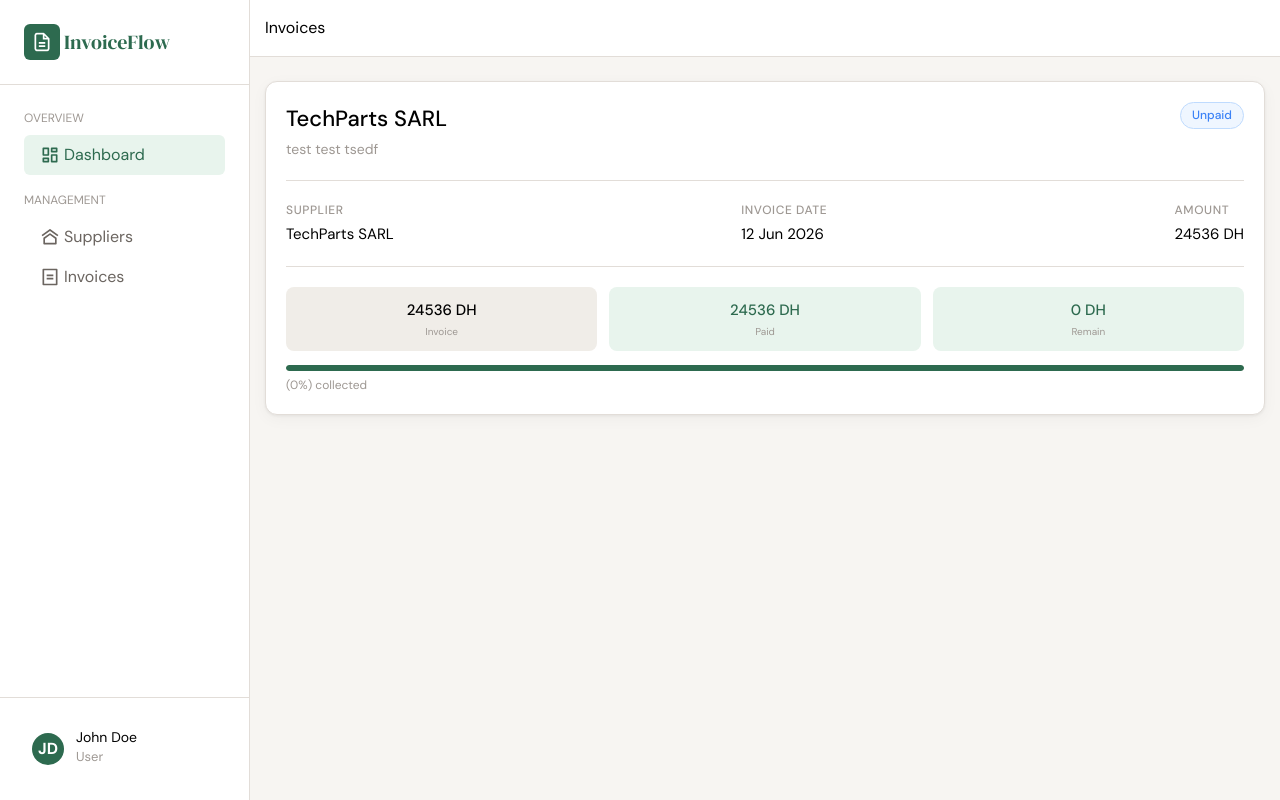
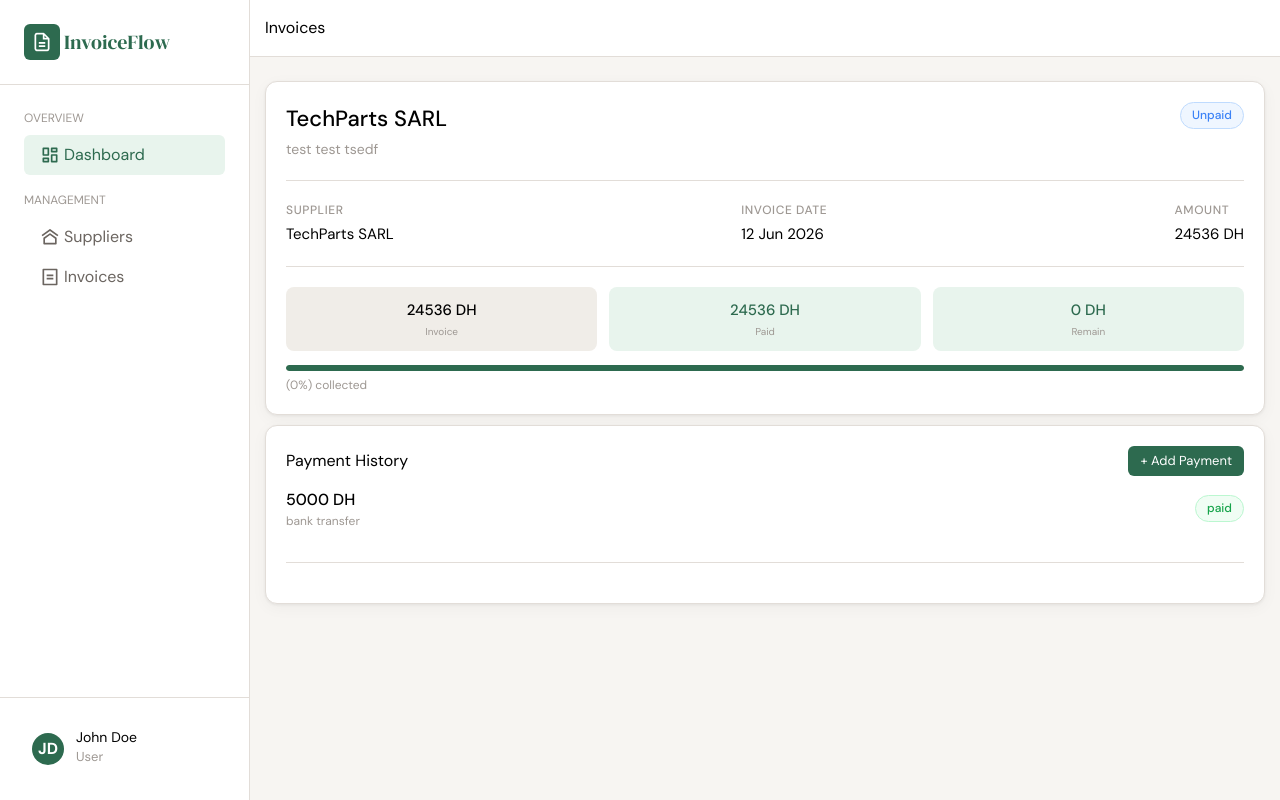
Before and after one commit to shsalima/smart-invoice-payment-tracking, a React (Vite) app in the folder front-end/: page /invoices/1 in a window 1280 px wide. Built offline with nearby package versions, Linux system fonts and the light colour scheme.

Commit message:
feat: payment details and payment modal jsx and css style

```diff
--- /dev/null
+++ b/front-end/src/components/InvoicesComponents/AddPaymentBtn.jsx
@@ -0,0 +1,10 @@
+import "../../css/style.css";
+export default function AddPaymentBtn({ onOpen }) {
+  return (
+    <div>
+      <button onClick={onOpen} className="new-invoice-btn btn-sm">
+        + Add Payment
+      </button>
+    </div>
+  );
+}
--- a/front-end/src/components/InvoicesComponents/InvoiceInfo.jsx
+++ b/front-end/src/components/InvoicesComponents/InvoiceInfo.jsx
@@ -14,7 +14,7 @@ export default function InvoiceInfo() {
   return (
     <div>
       {invoices.map((inv) => (
-        <div className="info-card">
+        <div className="card">
           <div className="header-info-card">
             <div>
               <div className="supplier-name">{inv.supplier}</div>
--- a/front-end/src/components/InvoicesComponents/PaymentHistory.jsx
+++ b/front-end/src/components/InvoicesComponents/PaymentHistory.jsx
@@ -0,0 +1,45 @@
+import { useState } from "react";
+import "../../css/style.css";
+import AddPaymentBtn from "./AddPaymentBtn";
+import PaymentRow from "./PaymentRow";
+import PaymentModal from "./PaymentModal";
+
+export default function PaymentHistory() {
+  const [showModal, setShowModal] = useState(false);
+  console.log(showModal);
+
+  const invoices = [
+    {
+      ref: "INV-2026-007",
+      supplier: "TechParts SARL",
+      description: "test test tsedf",
+      amount: 333,
+      paid: 3,
+      date: "12 Jun 2026",
+      status: "paid",
+    },
+  ];
+
+  return (
+    <div className="card" style={{ marginTop: "10px" }}>
+      {invoices.map((inv) => (
+        <div key={inv.ref}>
+          <div className="payment-header">
+            <div>Payment History</div>
+
+            {inv.paid >= inv.amount ? (
+              <span className={`badge badge-${inv.status.toLowerCase()}`}>
+                Fully {inv.status}
+              </span>
+            ) : (
+              <AddPaymentBtn onOpen={() => setShowModal(true)} />
+            )}
+
+            {showModal && <PaymentModal onClose={() => setShowModal(false)} />}
+          </div>
+          <PaymentRow />
+        </div>
+      ))}
+    </div>
+  );
+}
--- /dev/null
+++ b/front-end/src/components/InvoicesComponents/PaymentModal.jsx
@@ -0,0 +1,42 @@
+import "../../css/style.css";
+export default function PaymentModal({ onClose }) {
+  return (
+    <div className="overlay-modal ">
+      <div className="modal">
+        <div className="modal-header">
+          <span>New Payment</span>
+          <button onClick={onClose}>&times;</button>
+        </div>
+        <div className="form-group">
+          <label className="form-label">Amount (DH) *</label>
+          <input type="text" className="form-input" />
+        </div>
+        <div className="form-row">
+          <div className="form-group">
+            <label className="form-label">date</label>
+            <input type="date" className="form-input" />
+          </div>
+          <div className="form-group">
+            <label className="form-label">Payment Method</label>
+            <select className="form-input">
+              <option value="bank transfer">bank transfer</option>
+              <option value="cash">cash</option>
+              <option value="Credit card">Credit card</option>
+              <option value="check">check</option>
+            </select>
+          </div>
+        </div>
+        <div className="form-group">
+          <label className="form-label">Note</label>
+          <input type="text" className="form-input" placeholder="note..." />
+        </div>
+        <div className="form-action">
+          <button className="btn btn-save">Save</button>
+          <button className="btn btn-cancel" onClick={onClose}>
+            Cancel
+          </button>
+        </div>
+      </div>
+    </div>
+  );
+}
--- /dev/null
+++ b/front-end/src/components/InvoicesComponents/PaymentRow.jsx
@@ -0,0 +1,14 @@
+export default function PaymentRow() {
+  return (
+    <div>
+      <div className="payment-item">
+        <div className="payment-details">
+          <span style={{ fontWeight: 500 }}>5000 DH</span>
+          <span className="payment-way">bank transfer</span>
+        </div>
+        <span className="badge badge-paid">paid</span>
+      </div>
+      <div className="divider"></div>
+    </div>
+  );
+}
--- a/front-end/src/css/style.css
+++ b/front-end/src/css/style.css
@@ -294,7 +294,7 @@
   background: #f0ede8;
 }
 /* --------------invoice details page---------------- */
-.info-card {
+.card {
   border: 1px solid #e2ddd8;
   border-radius: 12px;
   background: #ffffff;
@@ -398,3 +398,30 @@
   color: #9e9893;
   margin-top: 5px;
 }
+/* -------------- history card-------------- */
+.payment-header {
+  display: flex;
+  justify-content: space-between;
+  align-items: anchor-center;
+}
+
+.btn-sm {
+  padding: 5px 12px;
+  font-size: 13px;
+}
+.payment-item {
+  display: flex;
+  align-items: center;
+  justify-content: space-between;
+  padding: 12px 0;
+  border-bottom: 1px solid var(--border);
+}
+
+.payment-item .payment-way {
+  font-size: 12px;
+  color: #9e9893;
+}
+.payment-details {
+  display: flex;
+  flex-direction: column;
+}
--- a/front-end/src/pages/InvoiceDetailsPage.jsx
+++ b/front-end/src/pages/InvoiceDetailsPage.jsx
@@ -1,9 +1,11 @@
 import InvoiceInfo from "../components/InvoicesComponents/InvoiceInfo";
+import PaymentHistory from "../components/InvoicesComponents/PaymentHistory";
 
 export default function InvoiceDetailsPage() {
   return (
     <div>
       <InvoiceInfo />
+      <PaymentHistory />
     </div>
   );
 }
```
Also changed, not shown: front-end/src/components/InvoicesComponents/InvoiceProgress.jsx (deleted), front-end/src/components/InvoicesComponents/InvoiceStats.jsx (deleted), front-end/src/components/InvoicesComponents/InvoiceSummaryCard.jsx (deleted).
